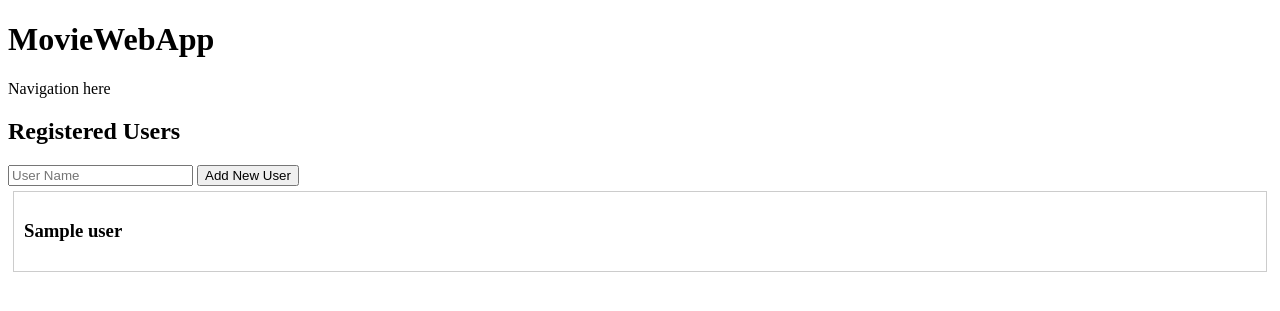
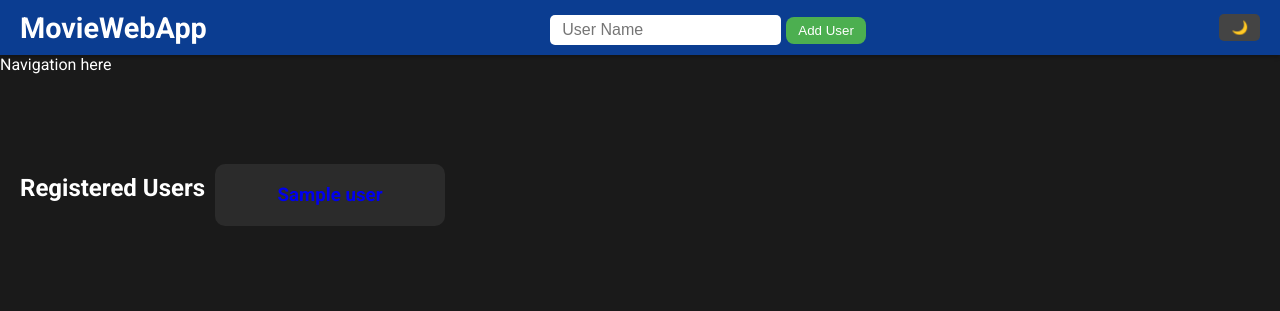
Before and after one commit to jensma89/moviewebapp, a Python web app: template templates/index.html in a window 1280 px wide. Shown: the top 311 px of the page. Run offline with Jinja, Linux system fonts and the light colour scheme; the template is opened without the code that fills it: most values are stand-ins (such as "Sample title", 1, 10 or a date in 2020).

Commit message:
Do some styling with css

```diff
--- a/static/style.css
+++ b/static/style.css
@@ -0,0 +1,210 @@
+/* General Settings */
+@import url('https://fonts.googleapis.com/css2?family=Roboto:wght@400;500;700&display=swap');
+
+body {
+    margin: 0;
+    padding: 0;
+    font-family: 'Roboto', sans-serif;
+    background-color: #1a1a1a;
+    color: #ffffff;
+    transition: background-color 0.3s, color 0.3s;
+}
+
+/* Header & Top Bar */
+header {
+    background-color: #0b3d91;
+    padding: 10px 20px;
+    display: flex;
+    align-items: center;
+    justify-content: space-between;
+    flex-wrap: wrap;
+    box-shadow: 0 2px 4px rgba(0,0,0,0.3);
+}
+
+.header-top {
+    display: flex;
+    align-items: center;
+    justify-content: space-between;
+    width: 100%;
+    flex-wrap: wrap;
+}
+
+header h1 {
+    margin: 0;
+    font-size: 1.8em;
+    color: #fff;
+}
+
+.header-form {
+    display: flex;
+    align-items: center;
+    justify-content: center;
+    flex-wrap: wrap;
+    gap: 5px;
+    margin-top: 5px;
+}
+
+.header-form input[type="text"] {
+    padding: 6px 12px;
+    border-radius: 5px;
+    border: none;
+    outline: none;
+    font-size: 1em;
+}
+
+header .mode-switch {
+    padding: 6px 12px;
+    border-radius: 5px;
+    background-color: #444;
+    color: white;
+    border: none;
+    cursor: pointer;
+    font-weight: 500;
+    margin-left: 10px;
+}
+
+header .mode-switch:hover {
+    background-color: #666;
+}
+
+/* User & Movie Cards */
+.user-card, .movie-card {
+    background-color: #2b2b2b;
+    padding: 12px 15px;
+    margin: 10px;
+    border-radius: 10px;
+    display: inline-block;
+    text-align: center;
+    width: 200px;
+    transition: transform 0.2s, box-shadow 0.2s;
+    cursor: pointer;
+}
+
+.user-card:hover, .movie-card:hover {
+    transform: translateY(-3px);
+    box-shadow: 0 4px 10px rgba(0,0,0,0.5);
+}
+
+.user-card h3, .movie-card h3 {
+    margin: 8px 0;
+}
+
+/* Movie Poster */
+.movie-card img {
+    width: 100%;
+    height: 320px;
+    border-radius: 5px;
+    margin-bottom: 10px;
+    object-fit: cover;
+}
+
+.movie-card p {
+    margin: 0 0 5px 0;
+    font-size: 0.9em;
+}
+
+/* Movie Card Forms (Update/Delete) */
+.movie-card form {
+    display: flex;
+    align-items: center;
+    justify-content: center;
+    gap: 5px;
+    margin-top: 5px;
+}
+
+.movie-card form input[type="text"] {
+    padding: 4px 8px;
+    border-radius: 5px;
+    border: none;
+    outline: none;
+    font-size: 0.9em;
+    width: 120px;
+}
+
+.movie-card form button {
+    padding: 4px 10px;
+    font-size: 0.9em;
+}
+
+/* Buttons */
+button {
+    padding: 6px 12px;
+    border: none;
+    border-radius: 8px;
+    cursor: pointer;
+    font-weight: 500;
+    transition: background-color 0.2s, transform 0.2s;
+}
+
+button:hover {
+    transform: translateY(-2px);
+}
+
+button.add {
+    background-color: #4caf50;
+    color: white;
+}
+
+button.update {
+    background-color: #007bff;
+    color: white;
+}
+
+button.delete {
+    background-color: #e53935;
+    color: white;
+}
+
+/* Main Container */
+.container {
+    padding: 80px 20px 20px 20px;
+    display: flex;
+    flex-wrap: wrap;
+    justify-content: flex-start;
+}
+
+/* Responsive for small devices */
+@media (max-width: 600px) {
+    header {
+        flex-direction: column;
+        align-items: flex-start;
+    }
+
+    .header-form {
+        width: 100%;
+        justify-content: center;
+        margin-top: 10px;
+    }
+
+    .user-card, .movie-card {
+        width: 100%;
+    }
+}
+
+/* Dark/Light Mode */
+body.light {
+    background-color: #f5f5f5;
+    color: #1a1a1a;
+}
+
+body.light .user-card,
+body.light .movie-card {
+    background-color: #e0e0e0;
+    color: #1a1a1a;
+}
+
+body.light header {
+    background-color: #0b3d91;
+}
+
+body.light button.add {
+    background-color: #4caf50;
+}
+
+body.light button.update {
+    background-color: #007bff;
+}
+
+body.light button.delete {
+    background-color: #e53935;
+}
--- a/templates/base.html
+++ b/templates/base.html
@@ -9,13 +9,27 @@
 </head>
 <body>
   <header>
-    <h1>MovieWebApp</h1>
+    <div class="header-top">
+        <h1>MovieWebApp</h1>
+        {% block header_form %}{% endblock %}
+        <button class="mode-switch" onclick="toggleMode()">🌙</button>
+    </div>
   </header>
 
-  <nav>Navigation here</nav>
+  <nav>
+    Navigation here
+  </nav>
 
   <main class="container">
         {% block content %}{% endblock %}
   </main>
+
+  <script>
+    function toggleMode() {
+        document.body.classList.toggle('light');
+        const btn = document.querySelector('.mode-switch');
+        btn.textContent = document.body.classList.contains('light') ? '🌞' : '🌙';
+    }
+  </script>
 </body>
 </html>
--- a/templates/index.html
+++ b/templates/index.html
@@ -11,20 +11,22 @@
 
 {% extends "base.html" %}
 
+{% block header_form %}
+<form class="header-form" method="POST" action="{{ url_for('submit_new_user_to_database') }}">
+    <input type="text" name="name" placeholder="User Name" required>
+    <button type="submit" class="add">Add User</button>
+</form>
+{% endblock %}
+
 {% block content %}
 <h2>Registered Users</h2>
 
-<form method="POST" action="{{ url_for('submit_new_user_to_database') }}">
-    <input type="text" name="name" placeholder="User Name" required>
-    <button type="submit">Add New User</button>
-</form>
-
 {% for user in users %}
-    <a href="{{ url_for('list_user_movies', user_id=user.id) }}" style="text-decoration: none; color: inherit;">
-        <div style="border: 1px solid #ccc; padding: 10px; margin: 5px; cursor: pointer;">
-            <h3>{{ user.name }}</h3>
-        </div>
-    </a>
+<a href="{{ url_for('list_user_movies', user_id=user.id) }}">
+    <div class="user-card">
+        <h3>{{ user.name }}</h3>
+    </div>
+</a>
 {% endfor %}
 {% endblock %}
 </body>
```
Also changed, not shown: app.py (+11 -2 lines), templates/user_movies.html (+17 -20 lines), data/movies.db.
